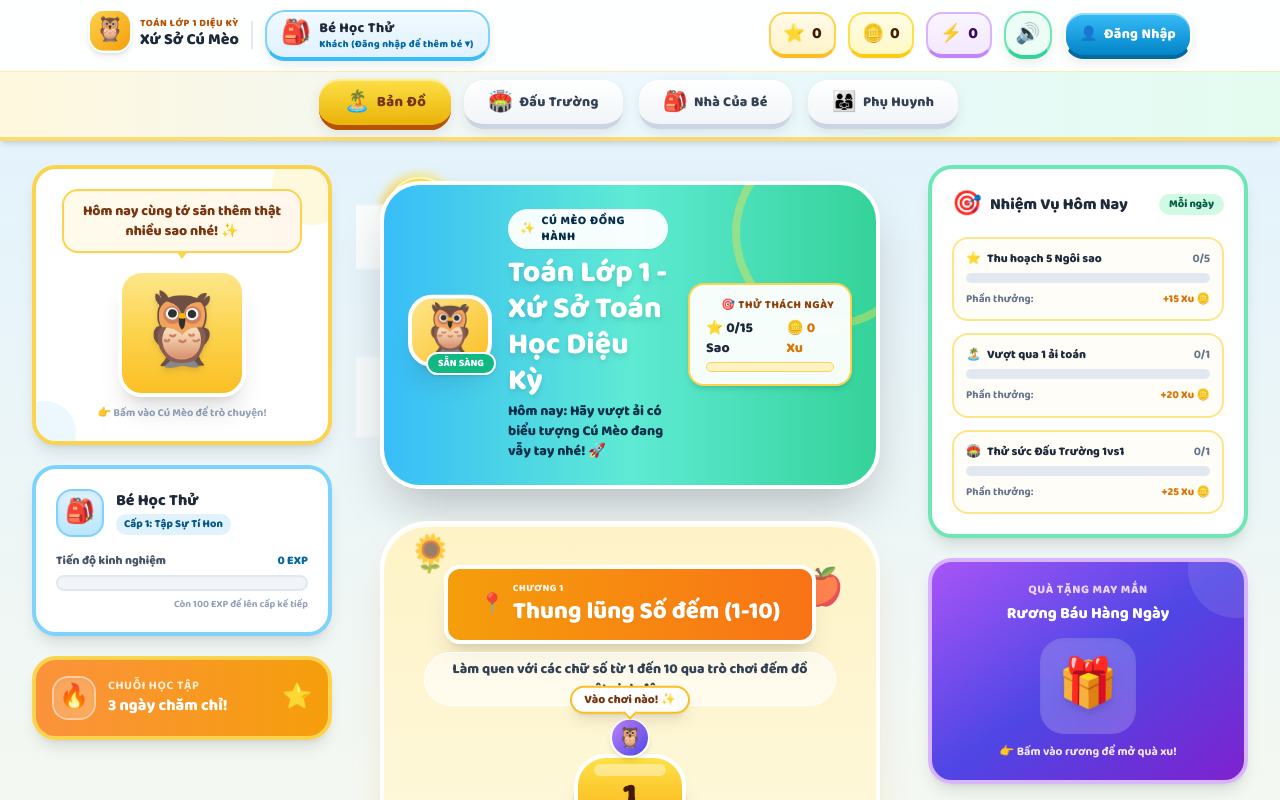
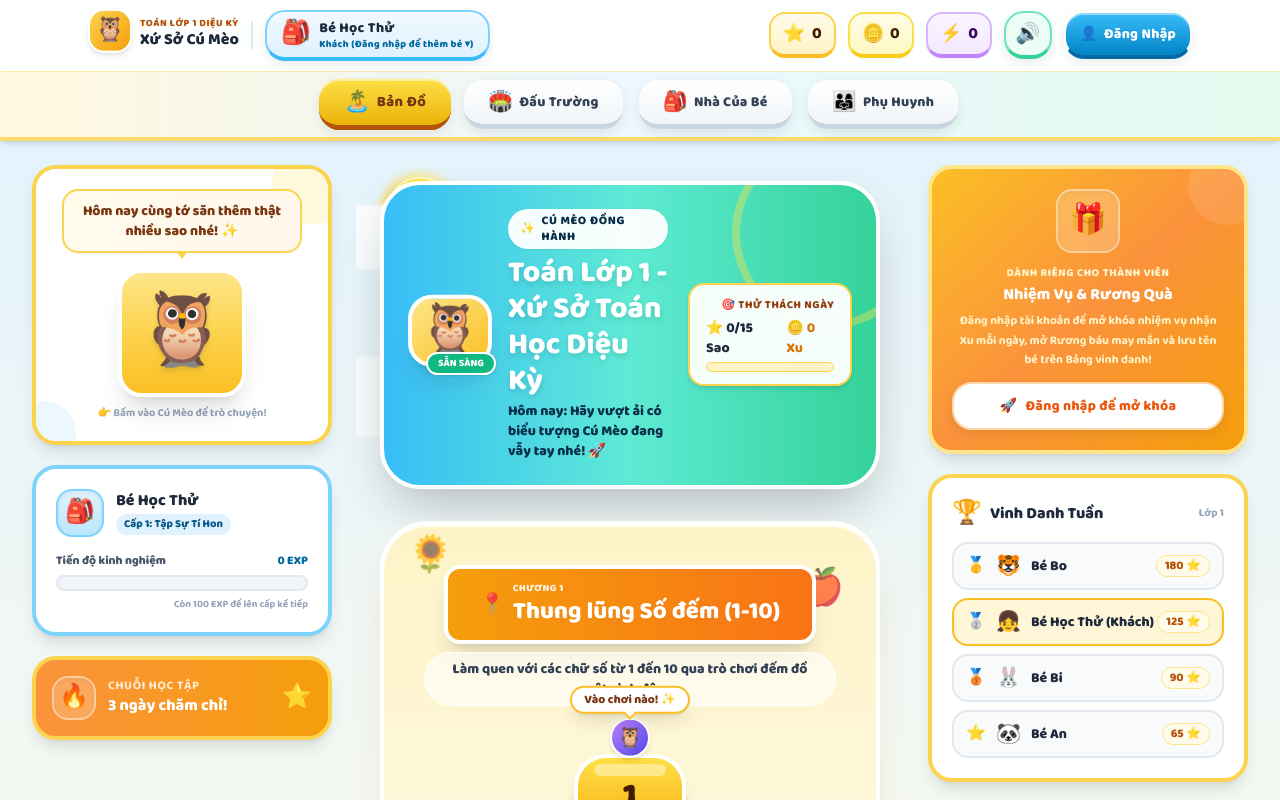
Before and after one commit to manhcuong0810/elearning, a Next.js app: page / in a window 1280 px wide. Shown: the top 800 px of the page. Built offline with nearby package versions, Linux system fonts and the light colour scheme.

Commit message:
feat(ui): partition guest vs member activities and fix google avatar url rendering

```diff
--- a/src/app/page.tsx
+++ b/src/app/page.tsx
@@ -45,6 +45,7 @@ export default function HomePage() {
   });
 
   const [isOnboardingOpen, setIsOnboardingOpen] = useState(false);
+  const [isAuthModalOpen, setIsAuthModalOpen] = useState(false);
   const addChildProfile = useAuthStore((state) => state.addChildProfile);
 
   useEffect(() => {
@@ -504,6 +505,9 @@ export default function HomePage() {
         profiles={familyProfiles}
         onSelectProfile={setActiveProfile}
         audioManager={defaultAudioManager}
+        isAuthModalOpen={isAuthModalOpen}
+        onOpenAuthModal={() => setIsAuthModalOpen(true)}
+        onCloseAuthModal={() => setIsAuthModalOpen(false)}
       />
 
       <main className="flex-1 py-6 px-2 sm:px-4">
@@ -531,6 +535,9 @@ export default function HomePage() {
                 {/* Cột phải: Nhiệm vụ ngày, Rương may mắn & Bảng vinh danh */}
                 <div className="hidden lg:block sticky top-24">
                   <ActivitiesSidebar
+                    isAuthenticated={isAuthenticated}
+                    onOpenAuthModal={() => setIsAuthModalOpen(true)}
+                    childName={activeProfile.name}
                     todayStars={Math.min(5, totalStarsEarned)}
                     stagesCompletedToday={unlockedStages.length > 1 ? 1 : 0}
                     arenaMatchesToday={0}
--- a/src/components/dashboard/ActivitiesSidebar.tsx
+++ b/src/components/dashboard/ActivitiesSidebar.tsx
@@ -8,6 +8,9 @@ export interface ActivitiesSidebarProps {
   stagesCompletedToday?: number;
   arenaMatchesToday?: number;
   onClaimReward: (coins: number) => void;
+  isAuthenticated?: boolean;
+  onOpenAuthModal?: () => void;
+  childName?: string;
 }
 
 interface QuestItem {
@@ -31,6 +34,9 @@ export function ActivitiesSidebar({
   stagesCompletedToday = 1,
   arenaMatchesToday = 0,
   onClaimReward,
+  isAuthenticated = true,
+  onOpenAuthModal,
+  childName,
 }: ActivitiesSidebarProps) {
   const [claimedQuests, setClaimedQuests] = useState<Record<string, boolean>>({});
   const [isChestOpened, setIsChestOpened] = useState(false);
@@ -79,12 +85,57 @@ export function ActivitiesSidebar({
     onClaimReward(reward);
   };
 
+  const leaderboard = INITIAL_LEADERBOARD.map((item) => {
+    if (item.name.includes('(Bạn)')) {
+      if (!isAuthenticated) {
+        return { ...item, name: 'Bé Học Thử (Khách)' };
+      }
+      if (childName) {
+        return { ...item, name: `${childName} (Bạn)` };
+      }
+    }
+    return item;
+  });
+
   return (
     <aside
       data-testid="activities-sidebar"
       className="flex flex-col gap-5 w-full select-none"
       aria-label="Nhiệm vụ và bảng xếp hạng"
     >
+      {/* If Guest: Show Locked Quest & Reward Preview with CTA */}
+      {!isAuthenticated ? (
+        <div
+          data-testid="guest-activities-lock"
+          className="bg-gradient-to-br from-amber-400 via-orange-400 to-amber-500 rounded-3xl p-5 text-white shadow-lg border-4 border-amber-200 flex flex-col items-center text-center gap-3 relative overflow-hidden"
+        >
+          <div className="absolute -top-6 -right-6 w-20 h-20 rounded-full bg-white/10 pointer-events-none" />
+          <div className="w-16 h-16 rounded-2xl bg-white/20 backdrop-blur-md flex items-center justify-center text-3xl shadow-inner border-2 border-white/40 animate-bounce-gentle">
+            🎁
+          </div>
+          <div>
+            <span className="text-[11px] font-black uppercase tracking-wider text-amber-100 block mb-0.5">
+              Dành Riêng Cho Thành Viên
+            </span>
+            <h3 className="text-base font-black text-white">
+              Nhiệm Vụ & Rương Quà
+            </h3>
+            <p className="text-xs font-bold text-amber-100 mt-1 leading-relaxed">
+              Đăng nhập tài khoản để mở khóa nhiệm vụ nhận Xu mỗi ngày, mở Rương báu may mắn và lưu tên bé trên Bảng vinh danh!
+            </p>
+          </div>
+          <button
+            type="button"
+            data-testid="guest-login-cta-btn"
+            onClick={onOpenAuthModal}
+            className="btn-3d w-full min-h-[48px] py-2.5 px-4 rounded-2xl bg-white text-orange-600 text-sm font-black shadow-md border-2 border-orange-200 hover:bg-orange-50 active:scale-95 transition-all flex items-center justify-center gap-2"
+          >
+            <span>🚀</span>
+            <span>Đăng nhập để mở khóa</span>
+          </button>
+        </div>
+      ) : (
+        <>
           {/* 1. Daily Quests Card */}
           <div
             data-testid="daily-quests-card"
@@ -210,6 +261,8 @@ export function ActivitiesSidebar({
               </p>
             )}
           </div>
+        </>
+      )}
 
       {/* 3. Mini Leaderboard Card */}
       <div
@@ -229,11 +282,11 @@ export function ActivitiesSidebar({
         </div>
 
         <div className="flex flex-col gap-2">
-          {INITIAL_LEADERBOARD.map((item) => (
+          {leaderboard.map((item) => (
             <div
               key={item.rank}
               className={`flex items-center justify-between px-3 py-2 rounded-2xl border-2 transition-all ${
-                item.name.includes('Bạn')
+                item.name.includes('Bạn') || item.name.includes('Khách')
                   ? 'bg-amber-100/70 border-amber-400 shadow-sm'
                   : 'bg-slate-50 border-slate-200'
               }`}
--- a/src/components/navigation/MainHeader.tsx
+++ b/src/components/navigation/MainHeader.tsx
@@ -27,6 +27,9 @@ export interface MainHeaderProps {
   profiles?: ChildProfile[];
   onSelectProfile?: (profile: ChildProfile) => void;
   audioManager?: AudioManager;
+  isAuthModalOpen?: boolean;
+  onOpenAuthModal?: () => void;
+  onCloseAuthModal?: () => void;
 }
 
 export const MainHeader: React.FC<MainHeaderProps> = ({
@@ -36,6 +39,9 @@ export const MainHeader: React.FC<MainHeaderProps> = ({
   profiles,
   onSelectProfile,
   audioManager = defaultAudioManager,
+  isAuthModalOpen: propsIsAuthModalOpen,
+  onOpenAuthModal,
+  onCloseAuthModal,
 }) => {
   const stageStars = useProgressStore((state) => state.stageStars);
   const totalCoins = useProgressStore((state) => state.totalCoins);
@@ -62,12 +68,26 @@ export const MainHeader: React.FC<MainHeaderProps> = ({
 
   const [isMuted, setIsMuted] = useState<boolean>(() => audioManager.isMuted());
   const [isProfileModalOpen, setIsProfileModalOpen] = useState<boolean>(false);
-  const [isAuthModalOpen, setIsAuthModalOpen] = useState<boolean>(false);
+  const [internalAuthModalOpen, setInternalAuthModalOpen] = useState<boolean>(false);
   const [isCreateChildModalOpen, setIsCreateChildModalOpen] = useState<boolean>(false);
   const [isUserMenuOpen, setIsUserMenuOpen] = useState<boolean>(false);
   const [authPromptMessage, setAuthPromptMessage] = useState<string | undefined>(
     undefined
   );
+
+  const isAuthModalOpen =
+    propsIsAuthModalOpen !== undefined ? propsIsAuthModalOpen : internalAuthModalOpen;
+
+  const openAuthModal = (promptMsg?: string) => {
+    if (promptMsg) setAuthPromptMessage(promptMsg);
+    onOpenAuthModal?.();
+    setInternalAuthModalOpen(true);
+  };
+
+  const closeAuthModal = () => {
+    onCloseAuthModal?.();
+    setInternalAuthModalOpen(false);
+  };
 
   const handleTabClick = (tab: NavigationTab) => {
     audioManager.playSfx('click');
@@ -154,10 +174,9 @@ export const MainHeader: React.FC<MainHeaderProps> = ({
             onClick={() => {
               audioManager.playSfx('click');
               if (!isAuthenticated) {
-                setAuthPromptMessage(
+                openAuthModal(
                   'Ba Mẹ hãy đăng nhập hoặc tạo tài khoản để tạo hồ sơ riêng cho bé và đặt mã PIN nhé!'
                 );
-                setIsAuthModalOpen(true);
               } else {
                 setIsProfileModalOpen(true);
               }
@@ -249,7 +268,7 @@ export const MainHeader: React.FC<MainHeaderProps> = ({
               data-testid="auth-open-modal-btn"
               onClick={() => {
                 audioManager.playSfx('click');
-                setIsAuthModalOpen(true);
+                openAuthModal();
               }}
               className="btn-3d min-h-[48px] px-3.5 py-1.5 rounded-2xl bg-gradient-to-b from-sky-400 to-sky-600 border-2 border-white border-b-4 border-b-sky-700 text-white font-black text-xs sm:text-sm shadow-md flex items-center gap-1.5 hover:brightness-105 active:scale-95"
             >
@@ -266,24 +285,45 @@ export const MainHeader: React.FC<MainHeaderProps> = ({
                   setIsUserMenuOpen(!isUserMenuOpen);
                 }}
                 className="btn-3d min-h-[48px] px-3 py-1.5 rounded-2xl bg-gradient-to-b from-sky-50 to-sky-100 border-2 border-sky-300 border-b-4 border-b-sky-400 text-slate-800 font-black text-xs sm:text-sm shadow-sm flex items-center gap-2"
-                aria-label={`Tài khoản phụ huynh: ${user?.fullName}`}
+                aria-label={`Tài khoản phụ huynh: ${user?.fullName || user?.email}`}
               >
-                <span className="text-xl">{user?.avatarUrl || '👩‍👧'}</span>
-                <span className="hidden md:inline font-black text-xs text-sky-900 truncate max-w-[100px]">
-                  {user?.fullName || 'Phụ Huynh'}
+                {user?.avatarUrl?.startsWith('http') ? (
+                  <img
+                    src={user.avatarUrl}
+                    alt={user?.fullName || 'Avatar'}
+                    className="w-7 h-7 rounded-full object-cover border-2 border-sky-400 shadow-sm"
+                    referrerPolicy="no-referrer"
+                  />
+                ) : (
+                  <span className="text-xl">{user?.avatarUrl || '👩‍👧'}</span>
+                )}
+                <span className="hidden md:inline font-black text-xs text-sky-900 truncate max-w-[120px]">
+                  {user?.fullName || user?.email?.split('@')[0] || 'Phụ Huynh'}
                 </span>
                 <span className="text-[10px] text-sky-600">▾</span>
               </button>
 
               {isUserMenuOpen && (
-                <div className="absolute right-0 mt-2 w-48 bg-white rounded-2xl shadow-xl border-3 border-sky-200 py-2 z-50 flex flex-col gap-1">
-                  <div className="px-3.5 py-1.5 border-b border-slate-100 text-left">
-                    <span className="text-[10px] font-bold text-slate-400 block uppercase">
-                      Tài khoản phụ huynh
-                    </span>
-                    <span className="text-xs font-black text-slate-800 truncate block">
-                      {user?.email}
-                    </span>
+                <div className="absolute right-0 mt-2 w-56 bg-white rounded-2xl shadow-xl border-3 border-sky-200 py-2 z-50 flex flex-col gap-1">
+                  <div className="px-3.5 py-2 border-b border-slate-100 text-left flex items-center gap-2.5">
+                    {user?.avatarUrl?.startsWith('http') ? (
+                      <img
+                        src={user.avatarUrl}
+                        alt="Avatar"
+                        className="w-8 h-8 rounded-full object-cover border border-sky-300"
+                        referrerPolicy="no-referrer"
+                      />
+                    ) : (
+                      <span className="text-2xl">{user?.avatarUrl || '👩‍👧'}</span>
+                    )}
+                    <div className="truncate flex-1">
+                      <span className="text-xs font-black text-slate-800 truncate block">
+                        {user?.fullName || 'Phụ Huynh'}
+                      </span>
+                      <span className="text-[10px] font-bold text-slate-400 truncate block">
+                        {user?.email}
+                      </span>
+                    </div>
                   </div>
                   <button
                     type="button"
@@ -429,7 +469,7 @@ export const MainHeader: React.FC<MainHeaderProps> = ({
       <AuthModal
         isOpen={isAuthModalOpen}
         onClose={() => {
-          setIsAuthModalOpen(false);
+          closeAuthModal();
           setAuthPromptMessage(undefined);
         }}
         initialPromptMessage={authPromptMessage}
```
Also changed, not shown: 3 other files (tests, documents, lock files or other folders). Lines whose indentation alone changed are shown as unchanged.
